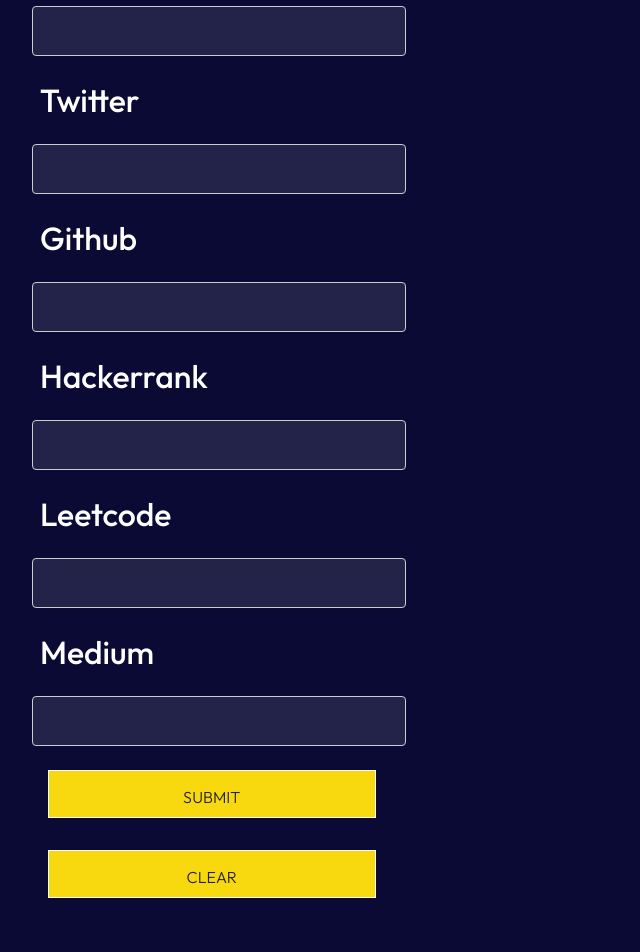
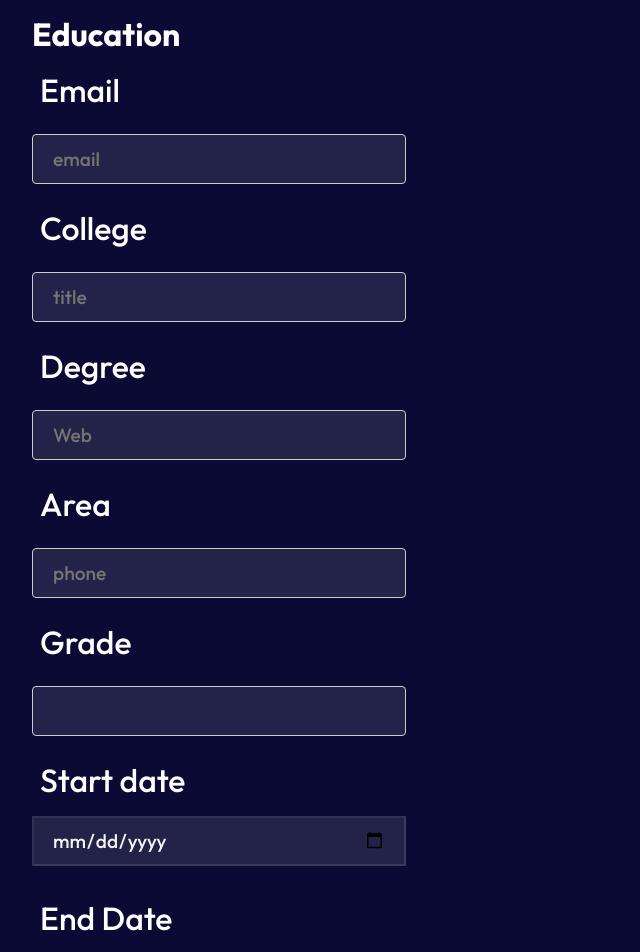
Before and after one commit to VGandhi27/Resume-Building, a React (Create React App) app: page /dashboard in a window 1280 px wide. Shown: the part 1600-2552 px from the top of the page, without its empty margins (0-640 px from the left). Built offline with nearby package versions, Linux system fonts and the light colour scheme; a web font is replaced by a local one.

Commit message:
editable components

```diff
--- /dev/null
+++ b/src/components/Activities.js
@@ -0,0 +1,23 @@
+import React from 'react'
+import './PerInfoStyle.css'
+
+const Activities = () => {
+  return (
+    <div  className="form">
+
+        <h1>Activities</h1>
+        <form action="">
+        <label htmlFor="">Involvements</label>
+        <textarea rows="5" placeholder="Type Here"/>
+        <label htmlFor="">Achievements</label>
+        <textarea rows="5" placeholder="Type Here"/>
+        <button className=" waves-effect waves-light #64b5f6 blue darken-1">Submit</button>
+          <button className=" waves-effect waves-light #64b5f6 blue darken-1">Clear</button>
+
+
+    </form>
+    </div>
+  )
+}
+
+export default Activities
--- /dev/null
+++ b/src/components/Awards.js
@@ -0,0 +1,26 @@
+import React from 'react'
+
+const Awards = () => {
+  return (
+    <div  className="form">
+    <form action="">
+        <h1>Volunteering</h1>
+    <label htmlFor="">Certificate Name</label>
+          <input type="text" placeholder="email"/>
+          <label htmlFor="">Awarded By</label>
+          <input type="text" placeholder="title"/>
+          <label htmlFor="">Area</label>
+          <input type="text" placeholder="phone"/>
+          <label htmlFor="">Start date</label>
+          <input type="date" />
+           <label htmlFor="">About the award</label>
+          <textarea rows="5" placeholder="Type Here"/>
+          <button className=" waves-effect waves-light #64b5f6 blue darken-1">Submit</button>
+          <button className=" waves-effect waves-light #64b5f6 blue darken-1">Clear</button>
+          <button className=" waves-effect waves-light #64b5f6 blue darken-1">Add More</button>
+
+    </form>
+    </div>  )
+}
+
+export default Awards
--- /dev/null
+++ b/src/components/Education.js
@@ -0,0 +1,32 @@
+import React from 'react'
+import './PerInfoStyle.css'
+
+const Education = () => {
+  return (
+    <div  className="form">
+    <form action="">
+        <h1>Education</h1>
+    <label htmlFor="">Email</label>
+          <input type="text" placeholder="email"/>
+          <label htmlFor="">College</label>
+          <input type="text" placeholder="title"/>
+          <label htmlFor="">Degree</label>
+          <input type="text" placeholder="Web"/>
+          <label htmlFor="">Area</label>
+          <input type="text" placeholder="phone"/>
+          <label htmlFor="">Grade</label>
+          <input type="text" />
+          <label htmlFor="">Start date</label>
+          <input type="date" />
+          <label htmlFor="">End Date</label>
+          <input type="date" />
+          <button className=" waves-effect waves-light #64b5f6 blue darken-1">Submit</button>
+          <button className=" waves-effect waves-light #64b5f6 blue darken-1">Clear</button>
+          <button className=" waves-effect waves-light #64b5f6 blue darken-1">Add More</button>
+
+    </form>
+    </div>
+  )
+}
+
+export default Education
--- a/src/components/PerInfoStyle.css
+++ b/src/components/PerInfoStyle.css
@@ -36,6 +36,7 @@
     background-color: rgba(255,255,255,0.1);
     border-color: rgba(255, 255, 255, 0.1);
     color: #f4f4f4;
+    width: 80%;
 
 }
 
--- /dev/null
+++ b/src/components/Skills_Expertise.js
@@ -0,0 +1,39 @@
+import React from 'react'
+import './PerInfoStyle.css'
+
+const Skills_Expertise = () => {
+  return (
+    <div className="form">
+
+      <form action="" className='contacts'>
+       <h1>
+       Skills_Expertise
+       </h1>
+        <label htmlFor="">Name</label>
+        <input type="text" placeholder="name"
+        //  value={email}
+        //  onChange={(e)=>setEmail(e.target.value)}
+         />
+          <label htmlFor="">Email</label>
+          <input type="text" placeholder="email"/>
+          <label htmlFor="">Title</label>
+          <input type="text" placeholder="title"/>
+          <label htmlFor="">Website Url</label>
+          <input type="text" placeholder="Web"/>
+          <label htmlFor="">Phone</label>
+          <input type="text" placeholder="phone"/>
+          <label htmlFor="">Location</label>
+          <input type="text" />
+          <label htmlFor="">Experience</label>
+          <input type="text" />
+          <button className=" waves-effect waves-light #64b5f6 blue darken-1">Submit</button>
+          <button className=" waves-effect waves-light #64b5f6 blue darken-1">Clear</button>
+
+
+
+        </form>
+      </div>
+  )
+}
+
+export default Skills_Expertise
--- /dev/null
+++ b/src/components/Volunteering.js
@@ -0,0 +1,30 @@
+import React from 'react'
+import './PerInfoStyle.css'
+
+const Volunteering = () => {
+  return (
+    <div  className="form">
+    <form action="">
+        <h1>Volunteering</h1>
+    <label htmlFor="">Company Name</label>
+          <input type="text" placeholder="email"/>
+          <label htmlFor="">Position</label>
+          <input type="text" placeholder="title"/>
+          <label htmlFor="">Area</label>
+          <input type="text" placeholder="phone"/>
+          <label htmlFor="">Start date</label>
+          <input type="date" />
+          <label htmlFor="">End Date</label>
+          <input type="date" />
+          <label htmlFor="">Volunteering Experience</label>
+          <textarea rows="5" placeholder="Type Here"/>
+          <button className=" waves-effect waves-light #64b5f6 blue darken-1">Submit</button>
+          <button className=" waves-effect waves-light #64b5f6 blue darken-1">Clear</button>
+          <button className=" waves-effect waves-light #64b5f6 blue darken-1">Add More</button>
+
+    </form>
+    </div>
+  )
+}
+
+export default Volunteering
--- /dev/null
+++ b/src/components/Work.js
@@ -0,0 +1,30 @@
+import React from 'react'
+import './PerInfoStyle.css'
+
+const Work = () => {
+  return (
+    <div  className="form">
+    <form action="">
+        <h1>Experience</h1>
+    <label htmlFor="">Company Name</label>
+          <input type="text" placeholder="email"/>
+          <label htmlFor="">Position</label>
+          <input type="text" placeholder="title"/>
+          <label htmlFor="">Area</label>
+          <input type="text" placeholder="phone"/>
+          <label htmlFor="">Start date</label>
+          <input type="date" />
+          <label htmlFor="">End Date</label>
+          <input type="date" />
+          <label htmlFor="">Work Experience</label>
+          <textarea rows="5" placeholder="Type Here"/>
+          <button className=" waves-effect waves-light #64b5f6 blue darken-1">Submit</button>
+          <button className=" waves-effect waves-light #64b5f6 blue darken-1">Clear</button>
+          <button className=" waves-effect waves-light #64b5f6 blue darken-1">Add More</button>
+
+    </form>
+    </div>
+  )
+}
+
+export default Work
--- a/src/routes/Dashboard.js
+++ b/src/routes/Dashboard.js
@@ -1,11 +1,25 @@
 import React from 'react'
 import Navbar from '../components/Navbar'
 import Per_Info from '../components/Per_Info'
+import Skills_Expertise from '../components/Skills_Expertise'
+import Education from '../components/Education'
+import Work from '../components/Work'
+import Activities from '../components/Activities'
+import Volunteering from '../components/Volunteering'
+import Awards from '../components/Awards'
+
+
 const Dashboard = () => {
   return (
     <>
     <Navbar/>
-    <Per_Info/>
+    {/* <Per_Info/> */}
+    <Skills_Expertise/>
+    <Education/>
+    <Work/>
+    <Activities/>
+    <Volunteering/>
+    <Awards/>
 
     </>
   )
```
